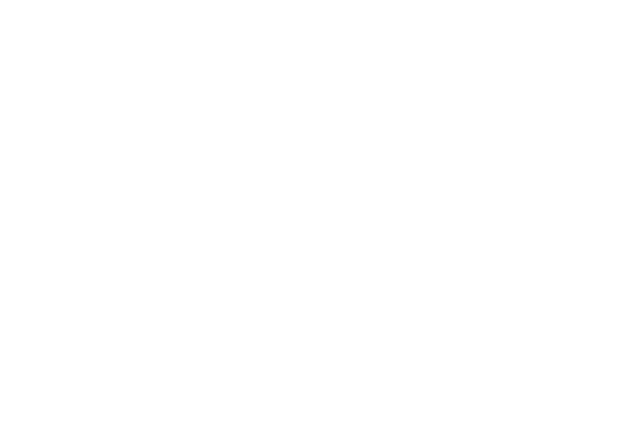
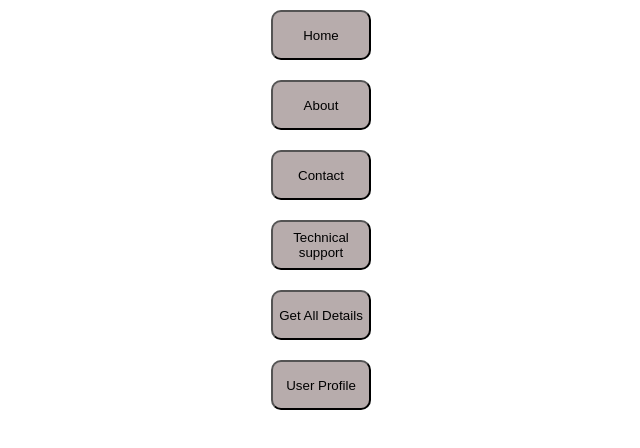
Before and after one commit to Khush0601/frontend-Register-signIn-Project, a React (Create React App) app: page /home in a window 1280 px wide. Before the commit this address had no page. Shown: the top 448 px of the page, without its empty margins (319-959 px from the left). Built offline with nearby package versions, Linux system fonts and the light colour scheme.

Commit message:
added various pages

```diff
--- a/src/App.js
+++ b/src/App.js
@@ -3,6 +3,12 @@ import React from 'react'
 import { BrowserRouter, Route, Routes } from 'react-router-dom'
 import SignUp from './signUp/signUp'
 import Login from './logIn/login'
+import Home from './Pages/Home/Home'
+import About from './Pages/About/About'
+import Contact from './Pages/Contact/Contact'
+import TechnicalSupport from './Pages/Technical Support/technicalSupport'
+import GetallDetails from './Pages/GetAllDetails/getallDetails'
+import UserProfile from './Pages/UserProfile/UserProfile'
 
 
 const App = () => {
@@ -12,6 +18,14 @@ const App = () => {
     <Route index element={<SignUp/>}/>
     <Route path='/signUp' element={<SignUp/>}/>
     <Route path='/login' element={<Login/>}/>
+    <Route path='/home' element={<Home/>}/>
+    <Route path='/about' element={<About/>}/>
+    <Route path='/contact' element={<Contact/>}/>
+    <Route path='/technicalSupport' element={<TechnicalSupport/>}/>
+    <Route path='/getAll' element={<GetallDetails/>}/>
+    <Route path='/userProfile' element={<UserProfile/>}/>
+
+
    </Routes>
    </BrowserRouter>
   )
--- /dev/null
+++ b/src/Pages/About/About.js
@@ -0,0 +1,9 @@
+import React from 'react'
+
+const About = () => {
+  return (
+    <div>About</div>
+  )
+}
+
+export default About
--- /dev/null
+++ b/src/Pages/Contact/Contact.js
@@ -0,0 +1,9 @@
+import React from 'react'
+
+const Contact = () => {
+  return (
+    <div>Contact</div>
+  )
+}
+
+export default Contact
--- /dev/null
+++ b/src/Pages/GetAllDetails/getallDetails.js
@@ -0,0 +1,9 @@
+import React from 'react'
+
+const GetallDetails = () => {
+  return (
+    <div>getallDetails</div>
+  )
+}
+
+export default GetallDetails
--- /dev/null
+++ b/src/Pages/Home/Home.js
@@ -0,0 +1,21 @@
+import React from 'react'
+import style from './home.module.css'
+import {useNavigate}  from "react-router"
+const Home = () => {
+    const navigate=useNavigate()
+
+  return (
+    <div className={style['home-container']}>
+        <button onClick={()=>navigate('/home')}>Home</button>
+        <button onClick={()=>navigate('/about')}>About</button>
+        <button onClick={()=>navigate('/contact')}>Contact</button>
+        <button onClick={()=>navigate('/technicalSupport')}>Technical support</button>
+        <button onClick={()=>navigate('/getAll')}>Get All Details</button>
+        <button onClick={()=>navigate('/userProfile')}>User Profile</button>
+
+
+    </div>
+  )
+}
+
+export default Home
--- /dev/null
+++ b/src/Pages/Home/home.module.css
@@ -0,0 +1,15 @@
+.home-container{
+    width:100vw;
+    height: 100vh;
+    background-color: white;
+    display: flex;
+    flex-direction: column;
+  align-items: center;
+}
+.home-container>button{
+    width:100px;
+    height: 50px;
+    background-color: rgb(183, 172, 172);
+    margin: 10px;
+    border-radius: 10px;
+}
--- /dev/null
+++ b/src/Pages/Technical Support/technicalSupport.js
@@ -0,0 +1,9 @@
+import React from 'react'
+
+const TechnicalSupport = () => {
+  return (
+    <div>technicalSupport</div>
+  )
+}
+
+export default TechnicalSupport
--- /dev/null
+++ b/src/Pages/UserProfile/UserProfile.js
@@ -0,0 +1,9 @@
+import React from 'react'
+
+const UserProfile = () => {
+  return (
+    <div>UserProfile</div>
+  )
+}
+
+export default UserProfile
--- a/src/logIn/login.js
+++ b/src/logIn/login.js
@@ -1,5 +1,7 @@
 import React, { useState } from 'react'
 import style from './login.module.css'
+import {useNavigate}  from "react-router"
+
 const Login = () => {
 
   const initLoginForm={
@@ -8,12 +10,14 @@ const Login = () => {
   }
   const [loginUser,setLoginUser]=useState(initLoginForm)
   const [error,setError]=useState(initLoginForm)
+  const [success,setSuccess]=useState('')
   const onLoginFormUpdate=(e,type)=>{
   setLoginUser((p)=>{
     return{...p,[type]:e.target.value}
   })
   }
 
+  const navigate=useNavigate()
   const validator=(loginFormData)=>{
    let error={}
    if(loginFormData.userId===''){
@@ -27,7 +31,6 @@ const Login = () => {
   }
   const onLoginFormSubmit=async(e)=>{
     e.preventDefault()
-
   try{
    let loginError=validator(loginUser)
    if(Object.keys(loginError).length>0){
@@ -59,11 +62,16 @@ const Login = () => {
    })
    }
    else{
-    setTimeout(()=>{
-      alert('login successfully')
-    },2000)
+  setSuccess('login successfully')
+  setTimeout(()=>{
+      navigate('/home')
+    },3000)
+
+
    }
    }
+
+
   }
   catch(err){
     console.log(err.message)
@@ -90,6 +98,7 @@ const Login = () => {
             {error.password && <div style={{color:"red"}}>{error.password}</div>}
           </div>
           {error.serverErrorMessage && <div style={{color:"red"}}>{error.serverErrorMessage}</div>}
+          {success && <div style={{color:"green"}}>{success}</div>}
           <button type='submit'>Submit</button>
 
         </form>
```
